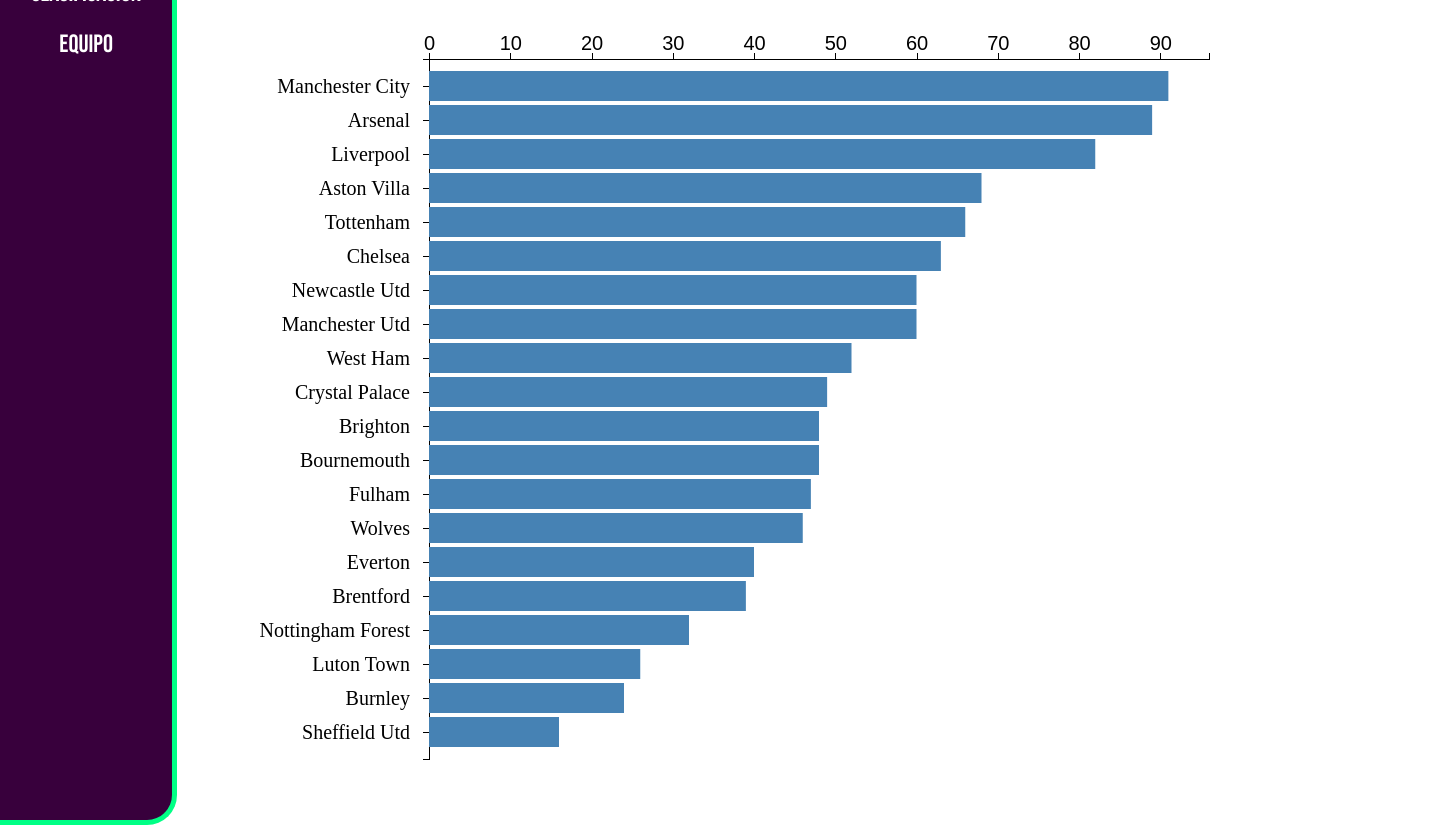
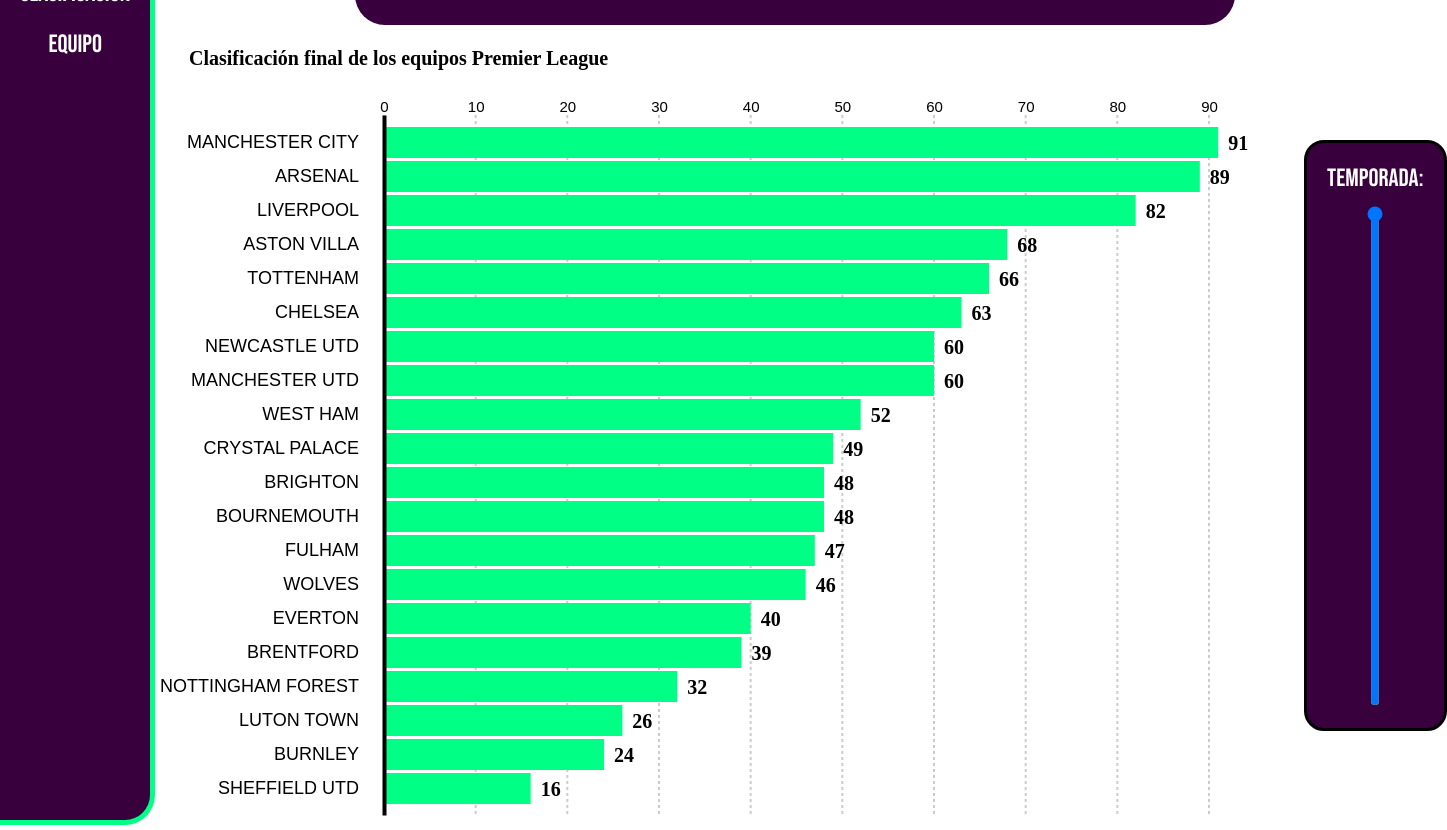
Before and after one commit to Pablomartin11/premier-league-standings, a plain HTML site: page src/clasificacion/clasificacion.html in a window 1280 px wide. Shown: the part 343-1173 px from the top of the page, 1447 px wide, since content can reach past the window. Drawn offline with nearby package versions, Linux system fonts and the light colour scheme.

Commit message:
port -> mejorado clasificacion

```diff
--- a/src/clasificacion/clasificacion.css
+++ b/src/clasificacion/clasificacion.css
@@ -115,22 +115,23 @@ h3 {
 
 #tableTitle{
     margin-left: 100px;
-    font-family: "PremierSans";
-    font-size: 40px;
+    font-family: "bebas Neue";
+    font-size: 50px;
 }
 
 #season {
     margin-right: 50px;
-    margin-top: 40px;
+    margin-top: 60px;
     font-family: "PremierSans", Arial, Helvetica Neue, Helvetica, sans-serif;
     font-size: 35px;
 }
 
 #seasonNumber {
-    margin-top: 30px;
+    margin-top: 40px;
     margin-right: 100px;
     font-size: 50px;
-    font-family: "PremierSans", Arial, Helvetica Neue, Helvetica, sans-serif;
+    font-family: "Bebas Neue", Arial, Helvetica Neue, Helvetica, sans-serif;
+    color: red;
 }
 
 .seasonInfo{
@@ -140,27 +141,68 @@ h3 {
 #graph {
     display: flex;
     justify-content: center;
-    align-items: flex-start;
+    align-items: center;
     height: 100%;
+    margin-top: 20px;
+}
 
+svg {
+    display: block;
 }
 
 
 
 .bar {
-    fill: steelblue;
-
+    fill: #00FF85;
 }
 
 .bar:hover {
     fill: red;
 }
-.axis text {
-    font: 20px sans-serif;
+
+
+
+
+#graphContainer {
+    display: flex;
+    justify-content: center;
+    align-items: center;
 }
 
-.axis path,
-.axis line {
-    fill: none;
-    shape-rendering: crispEdges;
+
+.slider {
+    -webkit-appearance: slider-vertical;
+    width: 8px;
+    height: 500px;
 }
+.sliderContainer {
+    display: flex;
+    flex-direction: column;
+    align-items: center;
+    margin-left: 10px;
+    background-color: #38003C;
+    border: solid 3px black;
+    border-radius: 20px;
+    padding: 20px;
+}
+
+#seasonLabel {
+    font-family: "Bebas Neue";
+    font-size: 25px;
+    margin-bottom: 10px;
+    color: white;
+}
+
+.tooltip {
+    position: absolute;
+    text-align: center;
+    width: auto;
+    height: auto;
+    padding: 5px;
+    font: 12px sans-serif;
+    background: lightsteelblue;
+    border: 0px;
+    border-radius: 8px;
+    pointer-events: none;
+    opacity: 0;
+}
--- a/src/clasificacion/clasificacion.html
+++ b/src/clasificacion/clasificacion.html
@@ -24,7 +24,7 @@
             <div class="sideNav">
                 <h3>Menu</h4>
                 <button class="navButton">Clasificacion</button>
-                <button class="navButton">Equipo</button>
+                <button class="navButton" onclick="window.location.href='/src/equipo/equipo.html'">Equipo</button>
             </div>
             <div class="mainContent">
                 <div class="table">
@@ -32,10 +32,17 @@
                         <h2 id="tableTitle">Tabla</h2>
                         <div class="seasonInfo">
                             <label id="season">temporada</label>
-                            <label id="seasonNumber"">2023/24</label>
+                            <label id="seasonNumber"">2023/2024</label>
                         </div>
                     </div>
-                    <div id="graph"></div>
+                    <div id="graphContainer">
+                        <div id="graph"></div>
+                        <div class="sliderContainer">
+                            <label id="seasonLabel" for="verticalSlider">Temporada:</label>
+                            <input type="range" min="1993" max="2024" value="2024" class="slider" id="verticalSlider" orient="vertical" onchange="onChangeSeason()">
+                        </div>
+
+                    </div>
                 </div>
             </div>
         </div>
--- a/src/clasificacion/clasificacion.js
+++ b/src/clasificacion/clasificacion.js
@@ -1,6 +1,6 @@
 document.addEventListener('DOMContentLoaded', function() {
-    var margin = {top:70, right:20, bottom:30, left:200},
-    w = 1000 - margin.left - margin.right,
+    var margin = {top:70, right:30, bottom:30, left:240},
+    w = 1150 - margin.left - margin.right,
     h = 800 - margin.top - margin.bottom;
 
     // var color = d3.scaleOrdinal(d3.schemeCategory10);
@@ -8,8 +8,12 @@ document.addEventListener('DOMContentLoaded', function() {
     var x = d3.scaleLinear().range([0,w]);
     var y = d3.scaleBand().rangeRound([0,h]).padding(0.1);
 
-    var xAxis = d3.axisTop(x);
-    var yAxis = d3.axisLeft(y);
+    var xAxis = d3.axisTop(x)
+        .ticks(10)
+        .tickSize(0);
+    var yAxis = d3.axisLeft(y)
+        .tickSize(0)
+        .tickPadding(25);
 
     var svg = d3.select("#graph").append("svg")
         .attr("width", w + margin.left + margin.right)
@@ -17,8 +21,21 @@ document.addEventListener('DOMContentLoaded', function() {
         .append("g")
         .attr("transform", "translate(" + margin.left + ", " + margin.top + ")");
 
+    var tooltip = d3.select("body").append("div")
+        .attr("class", "tooltip");
+
     var selectedSeason = 2024;
+    drawBarChart(selectedSeason);
 
+
+
+    function onChangeSeason(){
+        var selectedSeason = document.getElementById("verticalSlider").value;
+        document.getElementById("seasonNumber").innerHTML = parseInt(selectedSeason)-1 + "/" + selectedSeason;
+        drawBarChart(selectedSeason);
+    }
+
+    function drawBarChart(selectedSeason){
         d3.csv("/data/premier-tables.csv").then(function(data){
             data.forEach(function(d) {
                 d.points = +d.points;
@@ -32,19 +49,31 @@ document.addEventListener('DOMContentLoaded', function() {
             x.domain([0, d3.max(filteredData, function(d) {return d.points})+5]);
             y.domain(filteredData.map(function(d) {return d.team}));
 
+            // Borra todo el contenido del svg antes de redibujar
+            svg.selectAll("*").remove();
+
+            // Grid Vertical
+            svg.selectAll("line.vertical-grid")
+            .data(x.ticks(10))
+            .enter()
+            .append("line")
+            .attr("class", "vertical-grid")
+            .attr("x1", function(d) { return x(d); })
+            .attr("x2", function(d) { return x(d); })
+            .attr("y1", 0)
+            .attr("y2", h)
+            .style("stroke", "#ccc")
+            .style("stroke-width", "2px")
+            .style("stroke-dasharray", ("3, 3"));
+
+            // Eje X
             svg.append("g")
             .attr("class", "x axis")
-        .call(xAxis);
+            .style("font-size", "15px")
+            .call(xAxis)
+            .call(g => g.select(".domain").remove());
 
-        svg.append("g")
-            .attr("class","y axis")
-            .call(yAxis)
-            .selectAll("text")
-            .style("text-anchor", "end")
-            .style("font-size", "20px")
-            .style("font-family", "aptos")
-            .attr("dx", "-.5em")
-
+            // Barras
             svg.selectAll(".bar")
                 .data(filteredData)
                 .enter().append("rect")
@@ -52,7 +81,55 @@ document.addEventListener('DOMContentLoaded', function() {
                 .attr("x",0)
                 .attr("y", function(d) {return y(d.team); })
                 .attr("width", function(d) { return x(d.points); })
-            .attr("height", 30)
-            .attr("fill", "grey");
+                .attr("height", y.bandwidth())
+                .on("mouseover", function(event, d) {
+                    tooltip.transition()
+                        .duration(200)
+                        .style("opacity", .9);
+                    tooltip.html(d.team + "<br/>" + d.points + " puntos")
+                        .style("left", (event.pageX + 5) + "px")
+                        .style("top", (event.pageY - 28) + "px");
+                })
+                .on("mouseout", function(d) {
+                    tooltip.transition()
+                        .duration(500)
+                        .style("opacity", 0);
                 });
+
+            // Eje Y
+            svg.append("g")
+            .attr("class","y axis")
+            .style("font-size", "18px")
+            .call(yAxis)
+            .selectAll("path")
+            .style("stroke-width", "4px");
+
+            svg.selectAll(".y.axis .tick text")
+            .text(function(d) {
+                return d.toUpperCase();
             });
+
+            svg.selectAll(".label")
+            .data(filteredData)
+            .enter().append("text")
+            .attr("x", function(d) { return x(d.points) + 10; })
+            .attr("y", function(d) { return y(d.team) + y.bandwidth() / 2; })
+            .attr("dy", ".35em")
+            .style("font-size", "20px")
+            .style("font-family", "aptos")
+            .style("font-weight", "bold")
+            .style("fill", "black")
+            .text(function(d) { return d.points; });
+
+            svg.append("text")
+            .attr("transform", "translate(" + (margin.left - 435) + " ," + (margin.top - 120) + ")")
+            .style("text-anchor", "start")
+            .style("font-size", "20px")
+            .style("font-family", "aptos")
+            .style("font-weight", "bold")
+            .text("Clasificación final de los equipos Premier League");
+        });
+    }
+
+    document.getElementById("verticalSlider").addEventListener("input", onChangeSeason);
+});
```
Also changed, not shown: src/equipo/equipo.html (+1 -1 lines), src/ui/radarChart.js (+7 -5 lines). Lines whose indentation alone changed are shown as unchanged.
